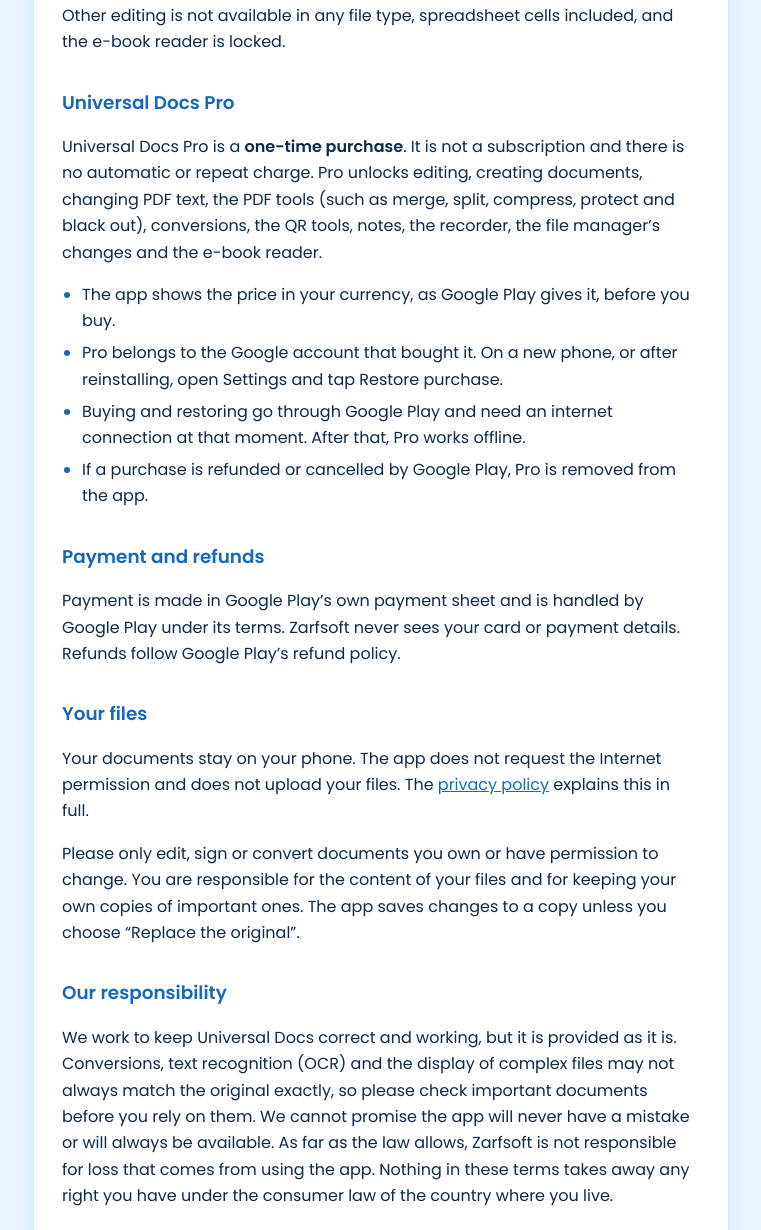
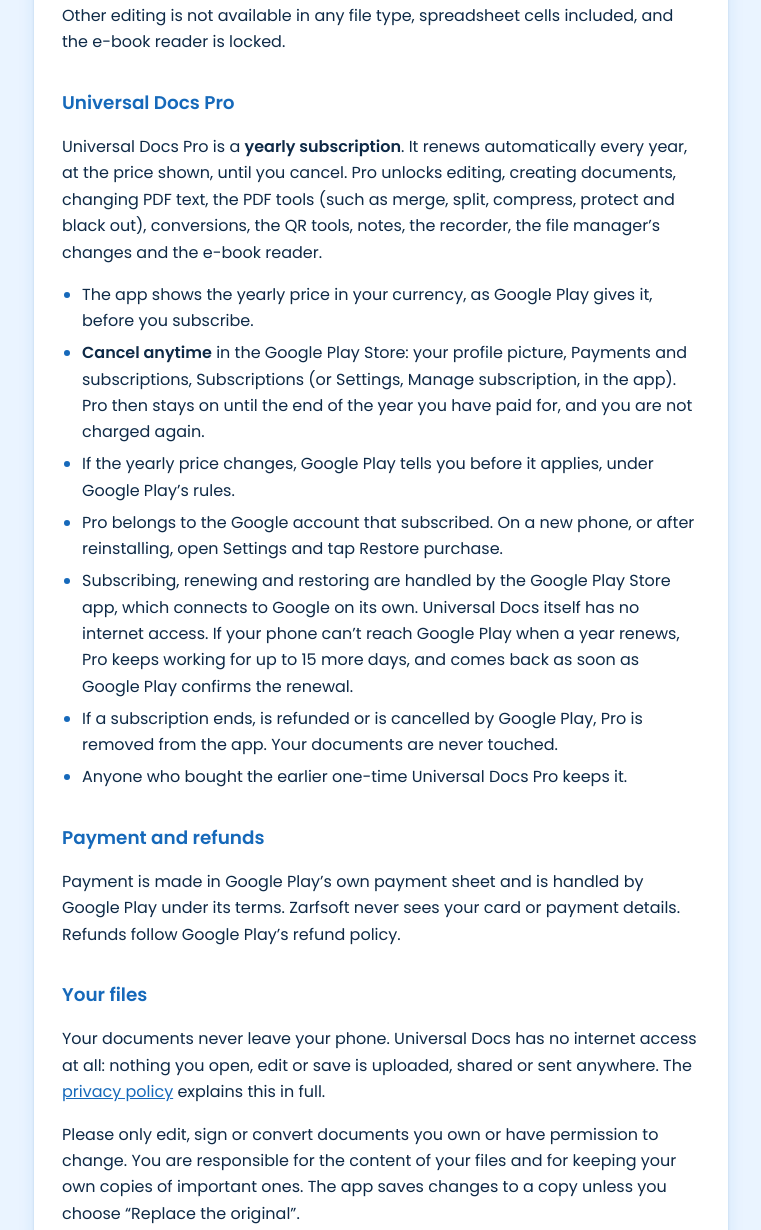
Before and after one commit to zarfsoft/universaldocs, a plain HTML site: page terms/index.html in a window 1280 px wide. Shown: the part 966-2196 px from the top of the page, without its empty margins (259-1020 px from the left). Drawn offline with Linux system fonts and the light colour scheme.

Commit message:
Add files via upload

```diff
--- a/terms/index.html
+++ b/terms/index.html
@@ -26,7 +26,7 @@
   </header>
   <main class="doc">
 <h1>Terms of Service: Universal Docs</h1>
-<p class="date">Last updated: 23 November 2026, app version 2.2.0</p>
+<p class="date">Last updated: 27 November 2026, app version 3.1.1</p>
 
 <p>These terms apply to Universal Docs, an Android app made by <strong>Zarfsoft</strong> and offered on Google Play.
 By installing or using Universal Docs you agree to them. Google Play’s own terms also apply to installing the app
@@ -38,7 +38,7 @@ and no card needed. The 7 days start when the app is installed on your phone. Cl
 a new trial, and neither does reinstalling the app while your phone’s Google backup is on. The PRO badge on the home screen and Settings show how many trial days are left. Nothing is charged when the trial ends.</p>
 
 <h2>After the trial without Pro</h2>
-<p>When the trial ends, Universal Docs becomes a document viewer unless you buy Universal Docs Pro. You can still:</p>
+<p>When the trial ends, Universal Docs becomes a document viewer unless you subscribe to Universal Docs Pro. You can still:</p>
 <ul>
   <li>open, view and search PDFs, documents, spreadsheets, presentations, pictures, archives and emails;</li>
   <li>share and print the original files;</li>
@@ -48,14 +48,17 @@ a new trial, and neither does reinstalling the app while your phone’s Google b
 <p>Other editing is not available in any file type, spreadsheet cells included, and the e-book reader is locked.</p>
 
 <h2>Universal Docs Pro</h2>
-<p>Universal Docs Pro is a <strong>one-time purchase</strong>. It is not a subscription and there is no automatic or repeat charge.
+<p>Universal Docs Pro is a <strong>yearly subscription</strong>. It renews automatically every year, at the price shown, until you cancel.
 Pro unlocks editing, creating documents, changing PDF text, the PDF tools (such as merge, split, compress, protect and black out), conversions, the QR tools, notes,
 the recorder, the file manager’s changes and the e-book reader.</p>
 <ul>
-  <li>The app shows the price in your currency, as Google Play gives it, before you buy.</li>
-  <li>Pro belongs to the Google account that bought it. On a new phone, or after reinstalling, open Settings and tap Restore purchase.</li>
-  <li>Buying and restoring go through Google Play and need an internet connection at that moment. After that, Pro works offline.</li>
-  <li>If a purchase is refunded or cancelled by Google Play, Pro is removed from the app.</li>
+  <li>The app shows the yearly price in your currency, as Google Play gives it, before you subscribe.</li>
+  <li><strong>Cancel anytime</strong> in the Google Play Store: your profile picture, Payments and subscriptions, Subscriptions (or Settings, Manage subscription, in the app). Pro then stays on until the end of the year you have paid for, and you are not charged again.</li>
+  <li>If the yearly price changes, Google Play tells you before it applies, under Google Play’s rules.</li>
+  <li>Pro belongs to the Google account that subscribed. On a new phone, or after reinstalling, open Settings and tap Restore purchase.</li>
+  <li>Subscribing, renewing and restoring are handled by the Google Play Store app, which connects to Google on its own. Universal Docs itself has no internet access. If your phone can’t reach Google Play when a year renews, Pro keeps working for up to 15 more days, and comes back as soon as Google Play confirms the renewal.</li>
+  <li>If a subscription ends, is refunded or is cancelled by Google Play, Pro is removed from the app. Your documents are never touched.</li>
+  <li>Anyone who bought the earlier one-time Universal Docs Pro keeps it.</li>
 </ul>
 
 <h2>Payment and refunds</h2>
@@ -63,7 +66,7 @@ the recorder, the file manager’s changes and the e-book reader.</p>
 Zarfsoft never sees your card or payment details. Refunds follow Google Play’s refund policy.</p>
 
 <h2>Your files</h2>
-<p>Your documents stay on your phone. The app does not request the Internet permission and does not upload your files.
+<p>Your documents never leave your phone. Universal Docs has no internet access at all: nothing you open, edit or save is uploaded, shared or sent anywhere.
 The <a href="../privacy/">privacy policy</a> explains this in full.</p>
 <p>Please only edit, sign or convert documents you own or have permission to change. You are responsible for the content of your
 files and for keeping your own copies of important ones. The app saves changes to a copy unless you choose “Replace the original”.</p>
```
